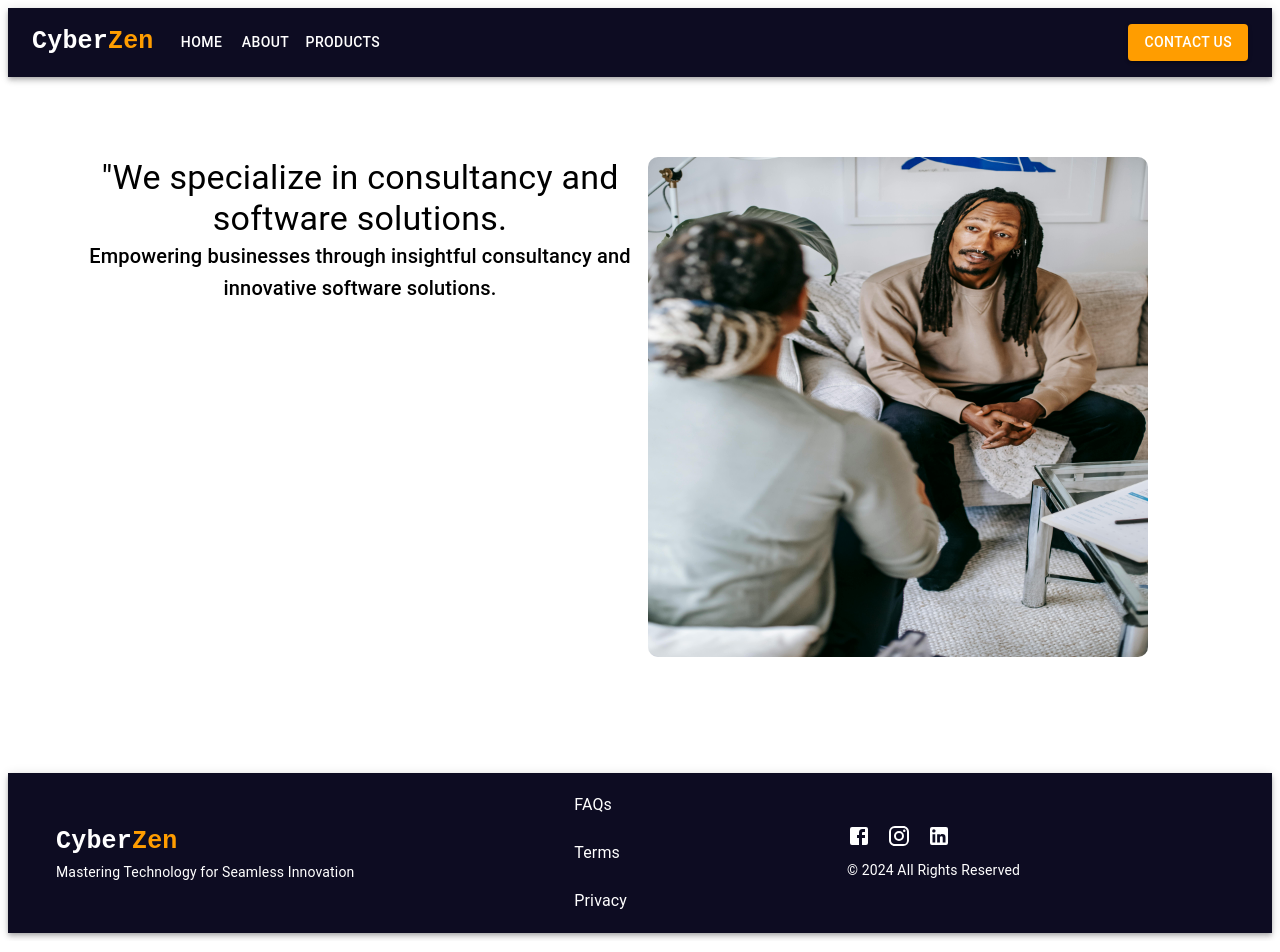
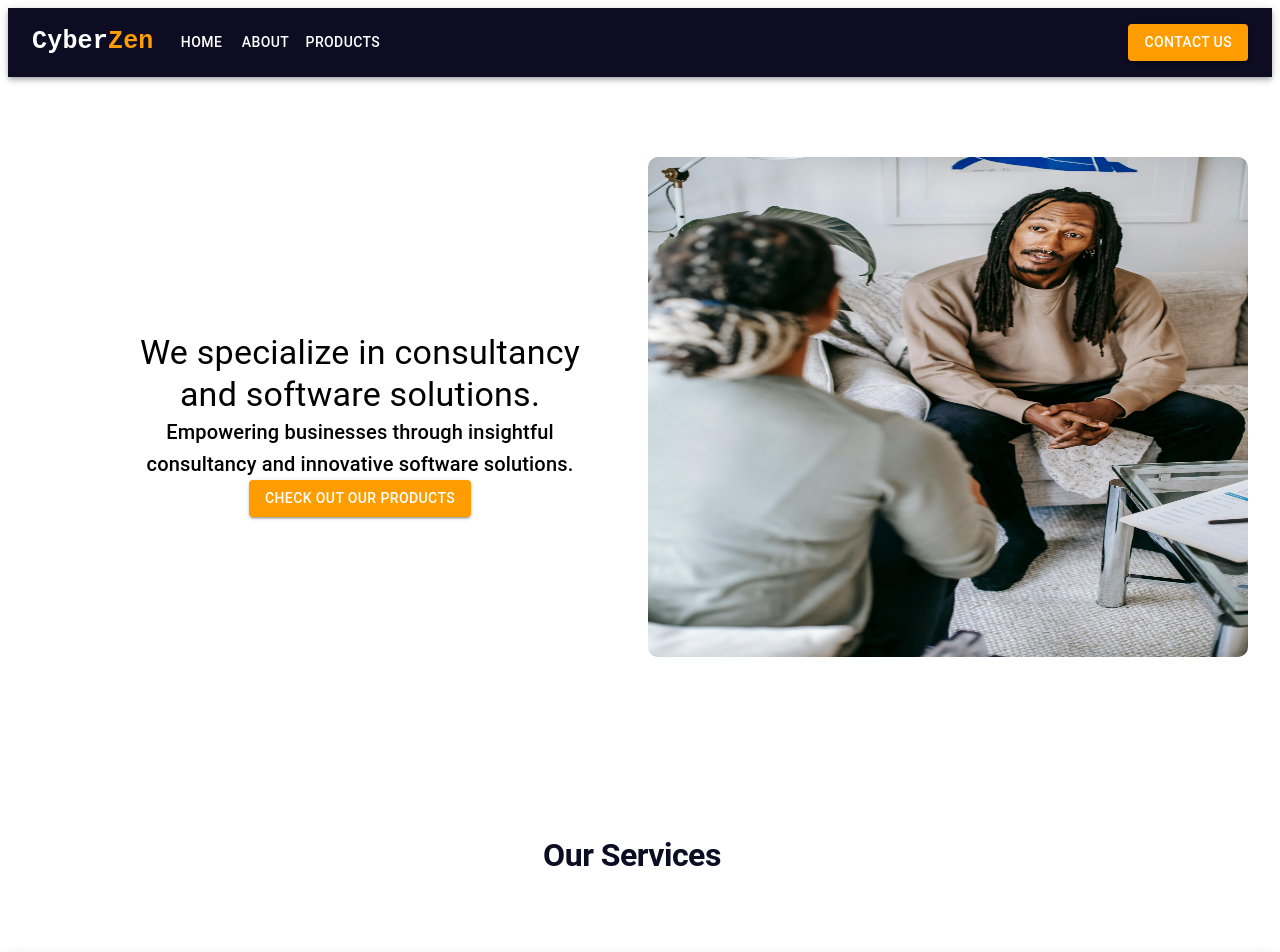
Before and after one commit to meekkaran/CyberZen, a Next.js app in the folder cyberzen/: page / in a window 1280 px wide. Shown: the top 952 px of the page. Built offline with nearby package versions, Linux system fonts and the light colour scheme.

Commit message:
still working on main body

```diff
--- a/cyberzen/app/page.tsx
+++ b/cyberzen/app/page.tsx
@@ -1,7 +1,7 @@
 import Image from 'next/image';
 import Footer from "@/components/Footer";
 import Header from "@/components/Header"
-import { Grid, Typography } from "@mui/material";
+import { Box, Button, Grid, Typography } from "@mui/material";
 
 
 export default function Home() {
@@ -10,14 +10,28 @@ export default function Home() {
       <Header />
       {/* section 1 */}
       <Grid container spacing={2} p={10}>
-        <Grid item xs={6}  alignItems="center" justifyContent="center" textAlign={'center'}>
-          <Typography variant="h4"> "We specialize in consultancy and software solutions.</Typography>
+      <Grid item xs={6} display="flex" justifyContent="center" alignItems="center">
+        <Box textAlign="center" p={3} width="100%">
+          <Typography variant="h4">We specialize in consultancy and software solutions.</Typography>
           <Typography variant="h6">Empowering businesses through insightful consultancy and innovative software solutions.</Typography>
-        </Grid>
-        <Grid item xs={6} p={4}>
-          <Image src="/images/backgroundimg.jpg" alt="Your Image" width={500} height={500} style={{ borderRadius: '10px' }} />
-        </Grid>
+          <Button variant="contained" sx={{ backgroundColor: "#ff9d00","&:hover": { backgroundColor: "#e68a00" },}}>
+              Check out our Products
+          </Button>
+        </Box>
       </Grid>
+      <Grid item xs={6} p={4}>
+        <Image src="/images/backgroundimg.jpg" alt="Your Image" width={600} height={500} style={{ borderRadius: '10px' }} />
+      </Grid>
+      </Grid>
+
+      {/* section 2 */}
+      <Grid container spacing={2} p={10} alignItems="center" justifyContent="center">
+        <Typography variant="h1" sx={{ color: '#0d0c22', textAlign: 'center', fontSize: '2rem', fontWeight: 'bold' }}>
+          Our Services
+        </Typography>
+      </Grid>
+
+
       <Footer />
     </>
   );
```
